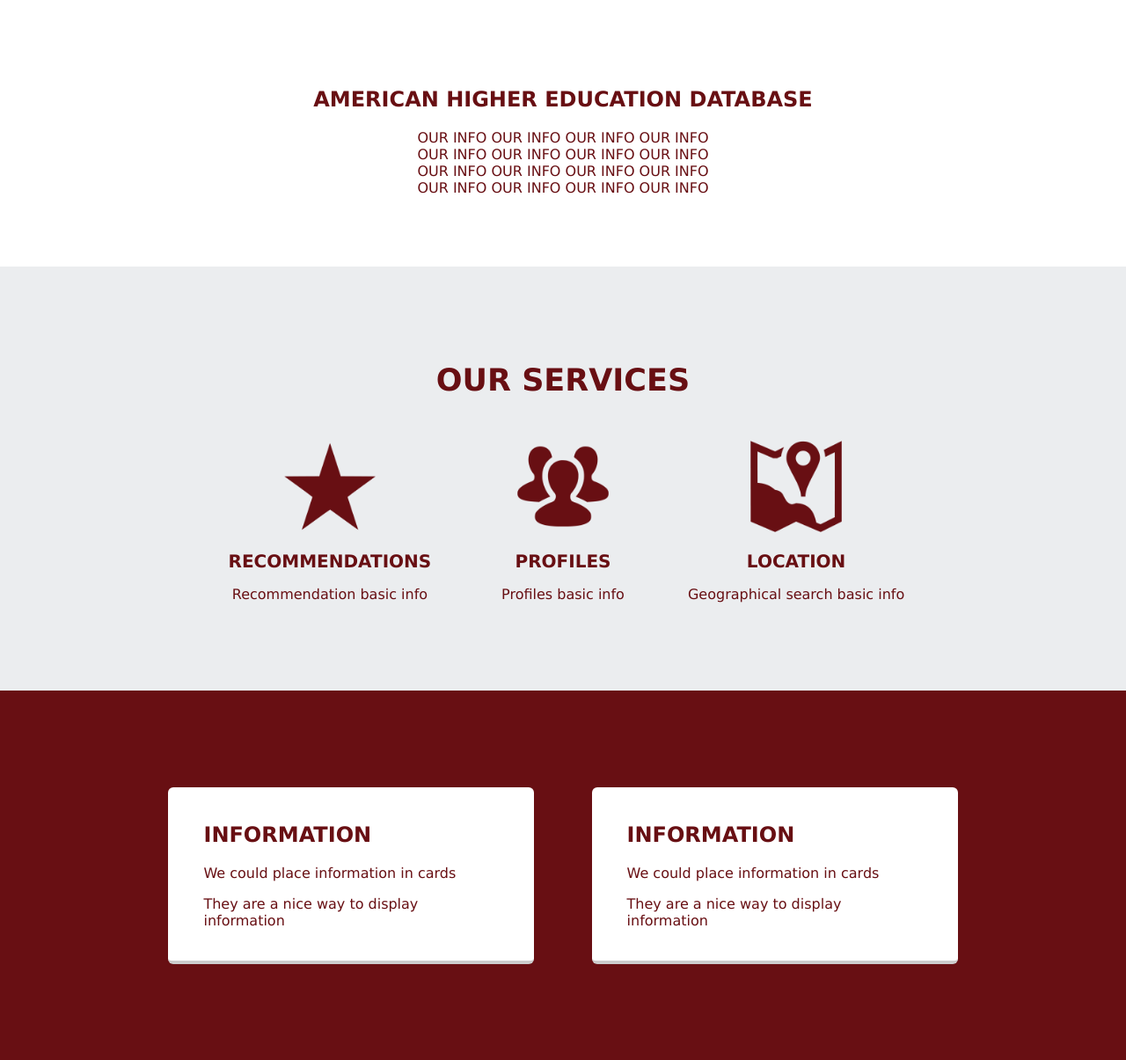
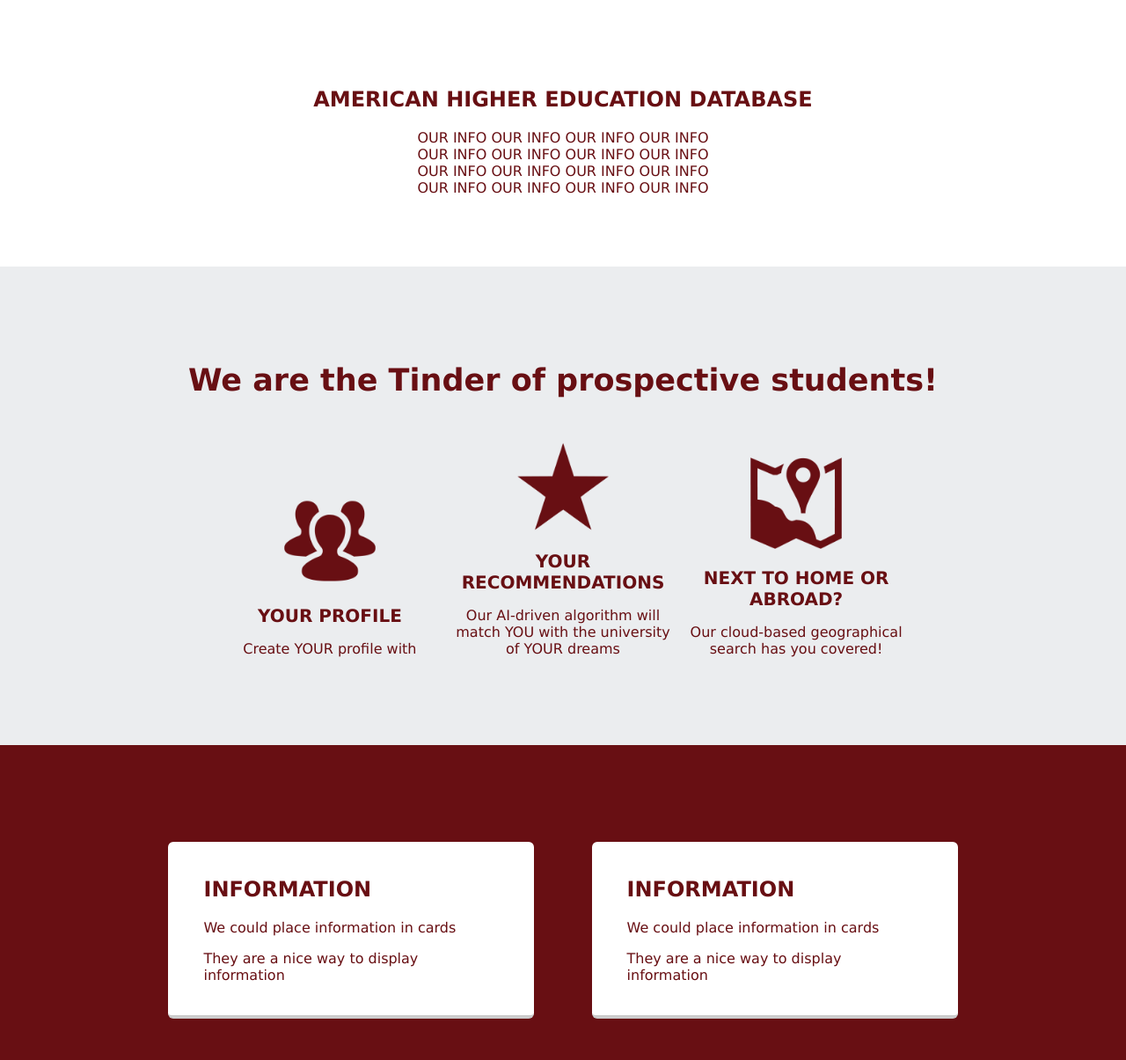
Before and after one commit to liamjwelch/soen-287_project, a PHP site: page /homepage.php in a window 1280 px wide. Shown: the part 1031-2236 px from the top of the page at 88% size. Run offline with PHP 8.4, Linux system fonts and the light colour scheme.

Commit message:
Improve content and change single quotes to double quotes for

```diff
--- a/homepage.php
+++ b/homepage.php
@@ -1,23 +1,23 @@
 <?php
 $title = "North America Higher Education Database";
 $styles = ["css/homepage.css"];
-$content = '
+$content = "
 
-    <section class="welcome-msg">
+    <section class='welcome-msg'>
         <p>WELCOME BACK USER!</p>
     </section>
 
     <!-- AUTOMATIC SLIDESHOW IMAGES -->
-    <article class="slideshow">
-        <img src="images/mit.jpg" alt="MIT" class="slides_image">
-        <img src="images/harvard.jpg" alt="Harvard" class="slides_image">
-        <img src="images/stanford.jpg" alt="Stanford" class="slides_image">
-        <img src="images/mcgill.jpg" alt="McGill" class="slides_image">
-        <img src="images/concordia.jpg" alt="Concordia" class="slides_image">
-        <img src="images/toronto.jpg" alt="Toronto" class="slides_image">
+    <article class='slideshow'>
+        <img src='images/mit.jpg' alt='MIT' class='slides_image'>
+        <img src='images/harvard.jpg' alt='Harvard' class='slides_image'>
+        <img src='images/stanford.jpg' alt='Stanford' class='slides_image'>
+        <img src='images/mcgill.jpg' alt='McGill' class='slides_image'>
+        <img src='images/concordia.jpg' alt='Concordia' class='slides_image'>
+        <img src='images/toronto.jpg' alt='Toronto' class='slides_image'>
     </article>
 
-    <section class="page-sec sec1">
+    <section class='page-sec sec1'>
         <h1>AMERICAN HIGHER EDUCATION DATABASE</h1>
         <p>OUR INFO OUR INFO OUR INFO OUR INFO</p>
         <p>OUR INFO OUR INFO OUR INFO OUR INFO</p>
@@ -25,34 +25,34 @@ $content = '
         <p>OUR INFO OUR INFO OUR INFO OUR INFO</p>
     </section>
 
-     <section class="page-sec sec2">
-        <h1>OUR SERVICES</h1>
-        <article class="services">
+     <section class='page-sec sec2'>
+        <h1>We are the Tinder of prospective students!</h1>
+        <article class='services'>
             <section>
-                <img src="images/star.ico" class="icons">
-                <h2>RECOMMENDATIONS</h2>
-                <p>Recommendation basic info</p>
+                <img src='images/users.ico' class='icons'>
+                <h2>YOUR PROFILE</h2>
+                <p>Create YOUR profile with</p>
+            </section>
+             <section>
+                <img src='images/star.ico' class='icons'>
+                <h2>YOUR RECOMMENDATIONS</h2>
+                <p>Our AI-driven algorithm will match YOU with the university of YOUR dreams</p>
             </section>
             <section>
-                <img src="images/users.ico" class="icons">
-                <h2>PROFILES</h2>
-                <p>Profiles basic info</p>
-            </section>
-            <section>
-                <img src="images/map.ico" class="icons">
-                <h2>LOCATION</h2>
-                <p>Geographical search basic info</p>
+                <img src='images/map.ico' class='icons'>
+                <h2>NEXT TO HOME OR ABROAD?</h2>
+                <p>Our cloud-based geographical search has you covered!</p>
             </section>
         </article>
      </section>
 
-    <section class="page-sec sec3">
-        <div class="card">
+    <section class='page-sec sec3'>
+        <div class='card'>
             <h2>INFORMATION</h2>
             <p>We could place information in cards</p>
             <p>They are a nice way to display information</p>
         </div>
-        <div class="card">
+        <div class='card'>
             <h2>INFORMATION</h2>
             <p>We could place information in cards</p>
             <p>They are a nice way to display information</p>
@@ -66,18 +66,18 @@ $content = '
 
         function carousel() {
           var i;
-          var x = document.getElementsByClassName("slides_image");
+          var x = document.getElementsByClassName('slides_image');
           for (i = 0; i < x.length; i++) {
-            x[i].style.display = "none";
+            x[i].style.display = 'none';
           }
           myIndex ++;
           if (myIndex > x.length) {
             myIndex = 1
           }
-          x[myIndex-1].style.display = "block";
+          x[myIndex-1].style.display = 'block';
           setTimeout(carousel, 4000);
         }
     </script>
-';
+";
 
 include "template.php";
```
